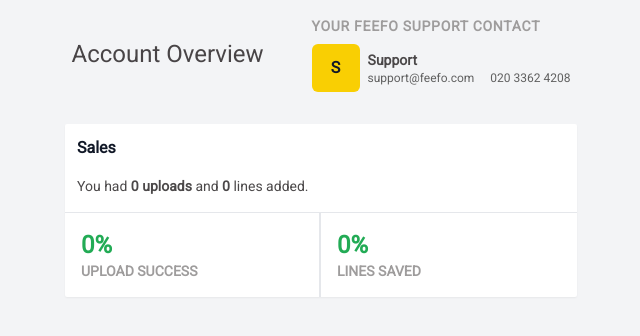
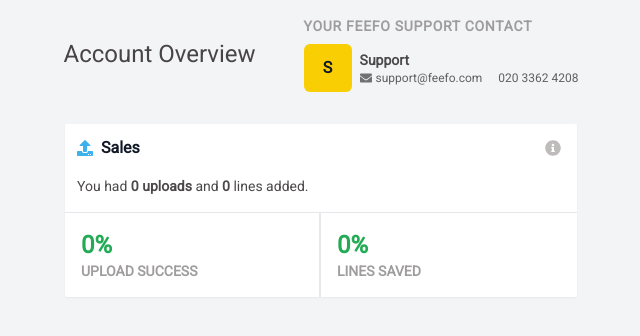
Before and after one commit to carlosrigoni/Feefo-UI-Technical-Assessment, a React (Create React App) app: page / in a window 1280 px wide. Shown: the top 336 px of the page, without its empty margins (319-959 px from the left). Built offline with nearby package versions, Linux system fonts and the light colour scheme.

Commit message:
feat: Add FontAwesome icons to Dashboard and SupportCard components
The FontAwesome library is imported and the necessary icons (faEnvelope, faUpload, faInfoCircle) are added to the Dashboard and SupportCard components.

```diff
--- a/src/App.jsx
+++ b/src/App.jsx
@@ -1,5 +1,13 @@
 import { Dashboard } from "./components/Dashboard/Dashboard";
 import { SupportCard } from "./components/SupportCard/SupportCard";
+import { library } from "@fortawesome/fontawesome-svg-core";
+import {
+  faEnvelope,
+  faUpload,
+  faInfoCircle,
+} from "@fortawesome/free-solid-svg-icons";
+
+library.add(faEnvelope, faUpload, faInfoCircle);
 
 function App() {
   return (
--- a/src/components/Dashboard/Dashboard.jsx
+++ b/src/components/Dashboard/Dashboard.jsx
@@ -1,3 +1,5 @@
+import { FontAwesomeIcon } from "@fortawesome/react-fontawesome";
+
 export function Dashboard() {
   const uploads = 0;
   const LinesAdded = 0;
@@ -5,8 +7,12 @@ export function Dashboard() {
 
   return (
     <div className="mt-8 bg-white w-full max-w-lg rounded-sm m-4 pt-3 shadow-sm">
-      <div className="px-3">
-        <h2 className="font-semibold">Sales</h2>
+      <div className="px-3 flex items-center justify-between">
+        <div className="flex items-center">
+          <FontAwesomeIcon icon="upload" className="mr-2" color="#3eb0eb" />
+          <h2 className="font-semibold">Sales</h2>
+        </div>
+        <FontAwesomeIcon icon="info-circle" className="mr-1" color="#bfbbbb" />
       </div>
       <p className="my-4 text-sm text-[#4b4849] px-3">
         You had <strong>{uploads} uploads</strong> and{" "}
--- a/src/components/SupportCard/SupportCard.jsx
+++ b/src/components/SupportCard/SupportCard.jsx
@@ -1,18 +1,29 @@
+import React from "react";
+import { FontAwesomeIcon } from "@fortawesome/react-fontawesome";
+
 export function SupportCard() {
   return (
     <div>
       <h2 className="text-[#9e9c9c] text-sm font-semibold tracking-wider">
         YOUR FEEFO SUPPORT CONTACT
       </h2>
-      <div className="flex items-center mt-2 ">
+      <div className="flex items-center mt-2">
         <div className="bg-[#f9cf03] w-12 h-12 rounded-md flex justify-center items-center mr-2">
           <p className="font-semibold">S</p>
         </div>
 
-        <div className="">
+        <div>
           <p className="font-semibold text-sm text-[#4b4849]">Support</p>
-          <div className="flex  justify-between text-xs text-[#606060]">
-            <p className="mr-4">support@feefo.com</p>
+
+          <div className="flex justify-between text-xs text-[#606060]">
+            <div className="flex items-center">
+              <FontAwesomeIcon
+                icon="envelope"
+                className="mr-1"
+                color="#717171"
+              />
+              <p className="mr-4">support@feefo.com</p>
+            </div>
             <p>020 3362 4208</p>
           </div>
         </div>
```
